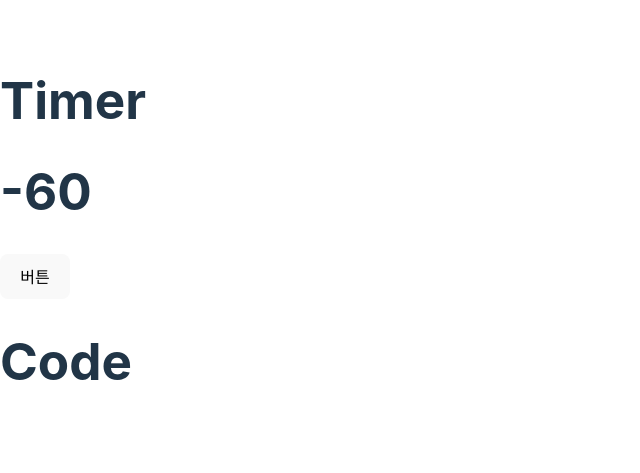
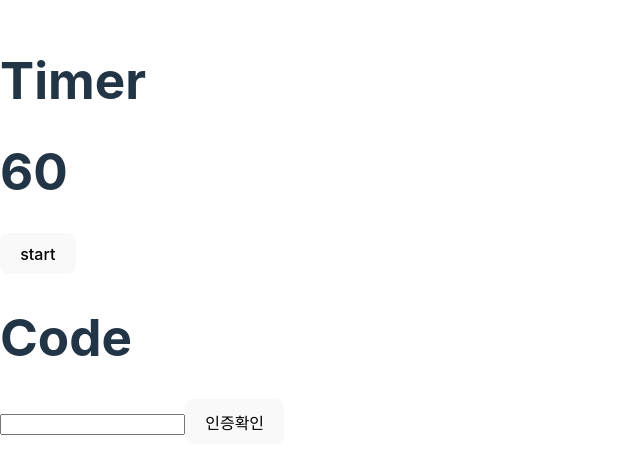
Before and after one commit to kunghwan/react-basic, a React (Vite) app: page / in a window 1280 px wide. Shown: the part 169-642 px from the top of the page, without its empty margins (0-640 px from the left). Built offline with nearby package versions, Linux system fonts and the light colour scheme.

Commit message:
homework

```diff
--- a/src/Code.jsx
+++ b/src/Code.jsx
@@ -1,11 +1,29 @@
 // 1. useState, useEffect 불러오기
+import { useState, useEffect } from "react";
 
 // 1-2. const로 verificationCode라는 변수 선언하고 '123123' 할당하기
+
+const verificationCode = "123123";
 
 const Code = () => {
   // 2. useState로 code로 변수 선언한 뒤 초기값으로 ''
 
+  const [code, setCode] = useState("");
+
   //   4. onCheck라는 이름으로 함수 만들기
+
+  const onCheck = () => {
+    if (code === verificationCode) {
+      return alert("인증 되었습니다");
+    }
+    alert("같지않음");
+  };
+
+  useEffect(() => {
+    if (code.length === 6) {
+      // onCheck();
+    }
+  }, [code]);
 
   // 4-1 code 값이 6자리 일 때 code와 verificationCode가 일치한지 검사하고 일치하면 인증되었습니다. 틀리면 같지 않습니다. 경고 처리하기
 
@@ -14,7 +32,13 @@ const Code = () => {
     <div>
       <h1>Code</h1>
       {/* 3. input 만들고 value로 code연결하기, onChange속성으로 code값 변경하기 */}
+      <input
+        type="text"
+        value={code}
+        onChange={(e) => setCode(e.target.value)}
+      />
       {/* 5. button 만들어서 클릭했을 때 code */}
+      <button onClick={onCheck}>인증확인</button>
     </div>
   );
 };
--- a/src/Timer.jsx
+++ b/src/Timer.jsx
@@ -8,12 +8,32 @@ const Timer = () => {
   // 3. useState로 counting 이란 변수 선언하기 , 초기값은 false
 
   const [counting, setCounting] = useState(false);
+
+  const onClick = () => {
+    setCounting((prev) => !prev);
+  };
   // 6. useEffect로 counting 감지해서 콘솔창에 출력하기
 
   useEffect(() => {
-    setTime((prev) => prev - 60);
+    console.log(counting);
   }, [counting]);
   //  7. useEffect로 counting이 실행됬을 때 1초씩 줄어드는 코드 작성하기
+  useEffect(() => {
+    if (time && counting > 0) {
+      const timeCounting = setInterval(() => {
+        setTime((prev) => (prev === 0 ? 0 : prev - 1));
+      }, 1000);
+
+      if (time === 0) {
+        clearInterval(timeCounting);
+      }
+
+      return () => {
+        clearInterval(timeCounting);
+      };
+    }
+  }, [counting, time]);
+
   // 7-1. time이란 숫자가 0 미만으로 가지 않게 끔 만들기
   return (
     <div>
@@ -21,7 +41,7 @@ const Timer = () => {
       {/* 4.h1태그 안에 글자 time으로 출력하기 */}
       <h1>{time}</h1>
       {/* 5.button 만들고 클릭했을 때 counting스위치 만들어 붙이기 글자는 counting 일때는 STOP, 아닐 때는 START라고 입력하기 */}
-      <button onClick={counting ? "stop" : "start"}>버튼</button>
+      <button onClick={onClick}>{counting ? "stop" : "start"}</button>
     </div>
   );
 };
```
